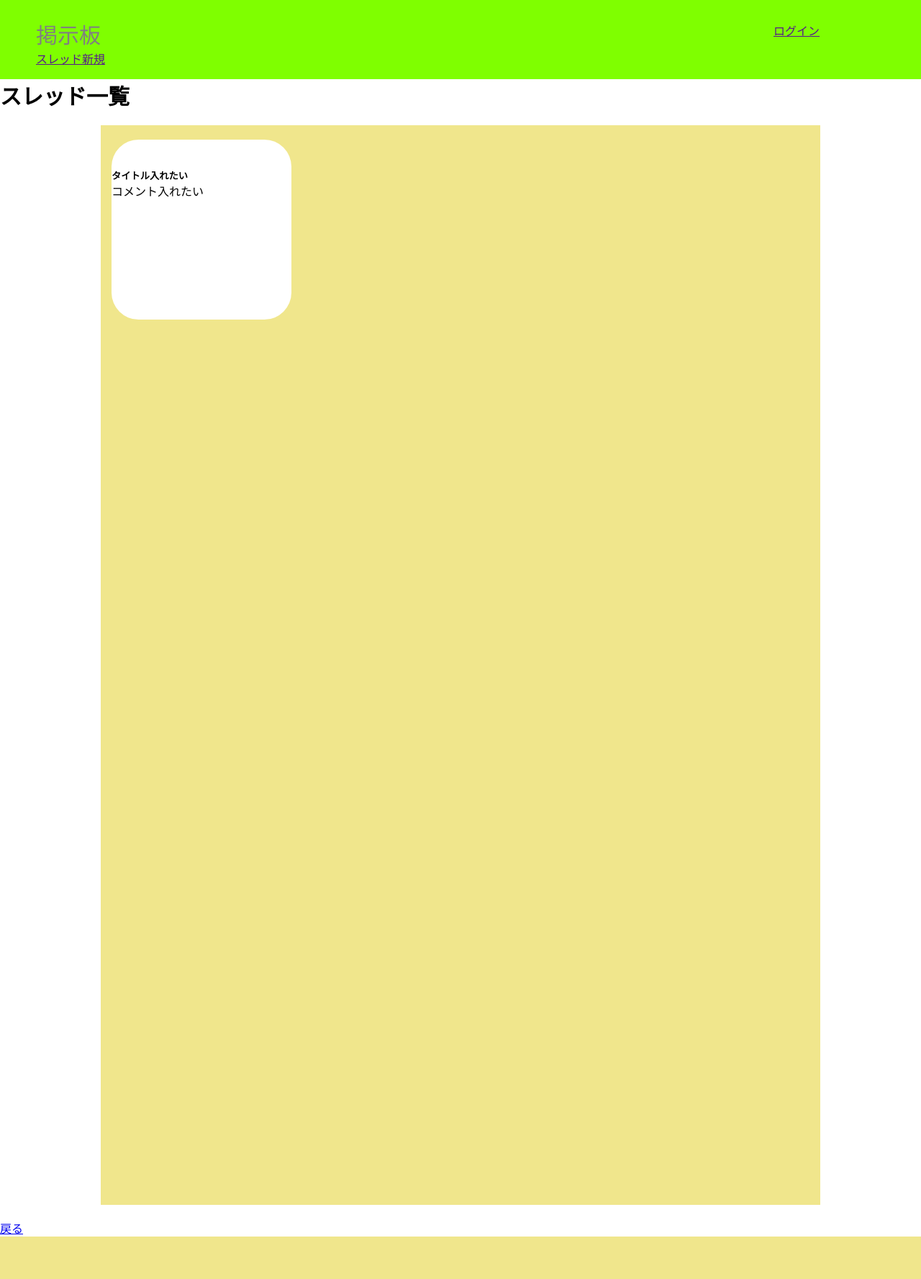
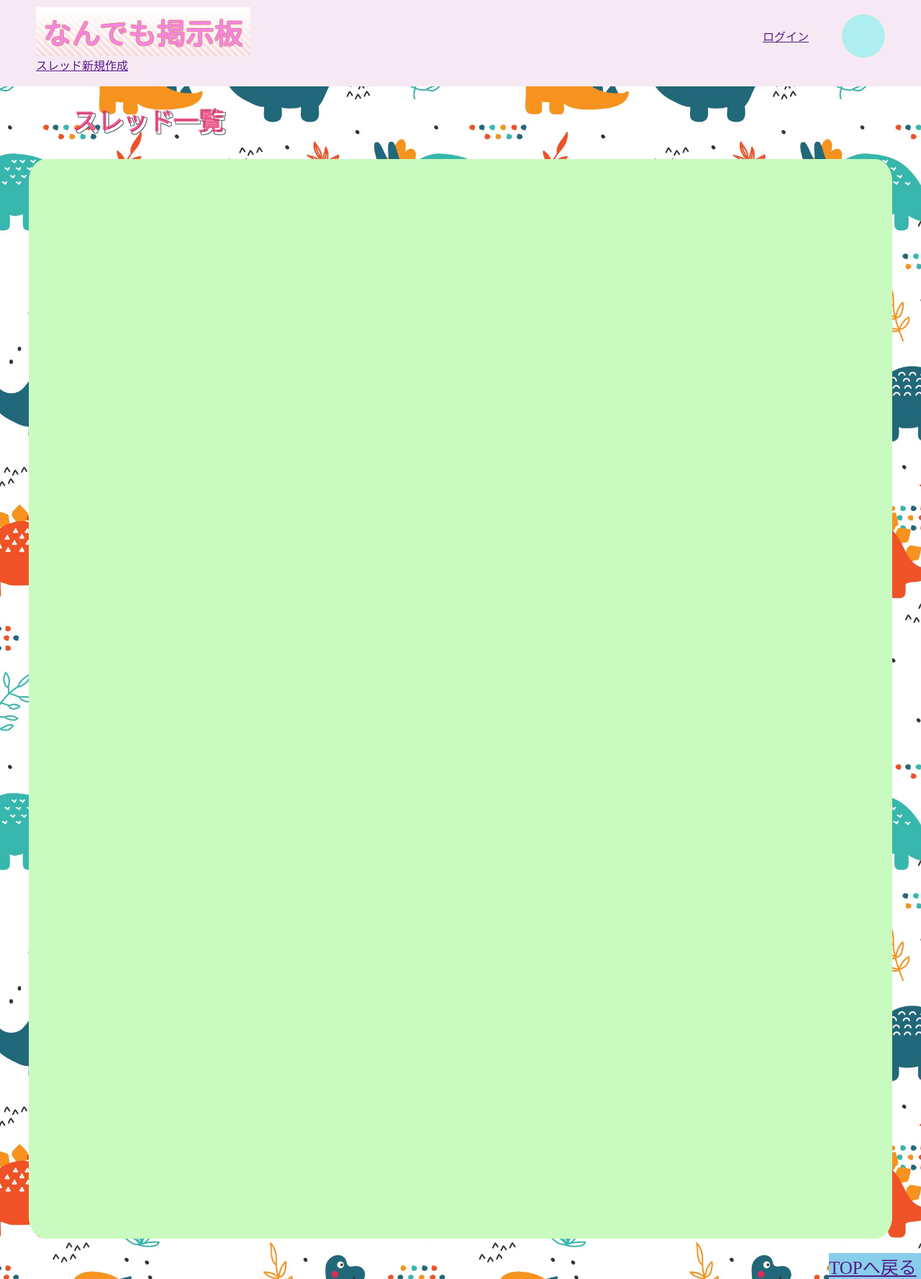
Before and after one commit to dararan/site1, a PHP site: page / in a window 1280 px wide. Shown: the whole page at 72% size. Before the commit the page ends 1718 px from the top, so only its background shows below. Run offline with PHP 8.4, Linux system fonts and the light colour scheme; data that the repository does not hold is empty.

Commit message:
listとりあえず機能しそう

```diff
--- a/Model/Model.php
+++ b/Model/Model.php
@@ -45,7 +45,8 @@ class Model
         // prepare
         // dbhのメソッド
         // PDOインスタンスのメソッド
-        $stmt = $this->db_manager->dbh->prepare('SELECT * FROM ' . $this->table . ' ORDER BY created DESC');
+        // セレクトから（FROM)　ORDER BYは、並び順を変えること。今回はid
+        $stmt = $this->db_manager->dbh->prepare('SELECT * FROM ' . $this->table . ' ORDER BY id DESC');
 
         // $dbh === PDOクラスのインスタンス
         // $dbh->prepare('SELECT * FROM ' . $this->table);
--- a/assets/css/style.css
+++ b/assets/css/style.css
@@ -5,19 +5,16 @@
 }
 
 body{
-  margin-top: 0;
-  margin-left: 0;
-  margin-right: 0;
+  background-image: url(assets/img/34.jpg);
+  background-size: cover;
+  /* background-color: yellow; */
 }
 
 
-
-
-
 header{
-  background-color: chartreuse;
+  background-color: rgb(247, 233, 243);
   display: flex;
-  height: 110px;
+  height: 120px;
   justify-content: space-between;
   margin-left: auto;
   margin-right: auto;
@@ -25,22 +22,22 @@ header{
 
 header_left{
   margin-left: 50px;
-  margin-top: 25px;
+  margin-top: 10px;
 
 }
 
-header_raight{
-  margin-right: 5px;
-  width: 250px;
-}
 
-header_raight ul {
+.login {
   list-style-type: none;
   display: flex;
   margin-left: 50px;
   margin-right: 50px;
-  margin-top: 30px;
+  margin-top: 0px;
   justify-content: space-between;
+  height: 100px;
+  width: 170px;
+  /* background-color: burlywood; */
+  align-items: center;
 }
 
 
@@ -52,14 +49,43 @@ header_raight ul {
 
 }
 
+
 .top{
-  color: grey;
-  font-size: 30px;
-
-}
+  color: rgb(248, 132, 238); /* 文字色 */
+  padding: 5px 10px; /* 上下・左右の余白 */
+  position: relative;
+  text-shadow: -1px -1px 1px #e18692, 1px -1px 1px #e18692, -1px 1px 1px #e18692, 1px 1px 1px #e18692; /* 文字の縁取り */
+  z-index: 0;
+  font-size: 40px;
+ }
+ .top:before{
+  background: repeating-linear-gradient(45deg, #f5d5da, #f5d5da 4px, #fcf0f1 0, #fcf0f1 7px); /* 斜めボーダー */
+  content: '';
+  position: absolute;
+  top: 0;
+  bottom: 0;
+  left: 0;
+  right: 0;
+  z-index: -2;
+ }
+ .top:after{
+  background: linear-gradient(180deg, rgba(255,255,255,1), rgba(255,255,255,.1)); /* 白いグラデーション */
+  content: '';
+  position: absolute;
+  top: 0;
+  bottom: 0;
+  left: 0;
+  right: 0;
+  z-index: -1;
+ }
 
 h4{
-  font-size: 30px;
+  font-size: 35px;
+  margin-left: 100px;
+  margin-top: 20px;
+  margin-bottom: 30px;
+  color: rgba(233, 30, 99, 0.7);
+    text-shadow: 3px 3px #fff, 4px 4px 0 #5d6f77, 4px 2px 0 #5d6f77, 2px 4px 0 #5d6f77, 2px 2px 0 #5d6f77;
 }
 
 .thread ul{
@@ -67,30 +93,42 @@ h4{
 }
 
 .threads_box{
-  background-color: khaki;
+  background-color: rgb(201, 250, 191);
   display: flex;
   flex-direction: column;
   height: 1500px;
-  width: 1000px;
+  width: 1200px;
   margin-right: auto;
   margin-left: auto;
   margin-top: 20px;
   margin-bottom: 20px;
-
+  border-radius: 2%;
 }
 
 .thread{
-  height: 250px;
-  width:250px;
+  height: 300px;
+  width:255px;
   background-color: white;
   display: flex;
   align-content: space-around;
   flex-direction: column;
-  margin-top: 20px;
-  margin-left: 15px;
-  border-radius: 15%;
+  margin-top: 40px;
+  margin-left: 50px;
+  border-radius: 5%;
 }
 
 .user{
   margin-top: 40px;
+  margin-left: 10px;
+  font-family: Arial, Helvetica, sans-serif;
 }
+
+.btn{
+  font-size: 25px;
+  background-color:skyblue;
+  margin-left: 90%;
+}
+
+.title{
+  font-size: 20px;
+}
--- a/index.php
+++ b/index.php
@@ -1,3 +1,17 @@
+<?php
+// ファイル読み込みたい
+require_once("function.php");
+require_once("Model/Threads.php");
+// 一覧をゲットしたい
+// ゲットしたら表示される？表示したい。
+// インスタンス化するためのやつ。threadって箱にThreadsを入れる
+$thread = new Threads();
+// アロー演算子これは、「の」と一緒の意味。（）のみの時は関数。
+$threads = $thread->getAll();
+?>
+
+
+
 <!DOCTYPE html>
 <html lang="en">
 <head>
@@ -10,15 +24,13 @@
 <body>
   <header>
     <header_left>
-
-<div class="top">掲示板</div>
-<a href="">スレッド新規</a>
-
+        <div class="top">なんでも掲示板</div>
+        <a href="">スレッド新規作成</a>
     </header_left>
     <header_raight>
-<ul>
+      <ul class="login">
           <li><a href="">ログイン</a></li>
-<li><a  href=""  class="icon"></a></li>
+          <li><a  href=""  class="icon"><div class="icon"></a></li>
       </ul>
     </header_raight>
   </header>
@@ -27,19 +39,19 @@
     <h4>スレッド一覧</h4>
 
       <div class="threads_box">
-  <a fref=""  class="thread">
+        <?php foreach ($threads as $thread) : ?>
+          <div class="thread">
               <div class="user">
-        <h5  class="title">タイトル入れたい</h5>
-        <p class="comment">コメント入れたい</p>
+                <a href  class="title"><?=h($thread["title"]);?></a><br><br>
+                <p class="comment"><?= h($thread["comments"]);?></p>
               </div>
-  </a>
+          </div>
+        <?php endforeach;?>
+     </div>
 
-
+    <div class="btn">
+      <a href=""  class="button">TOPへ戻る</a>
     </div>
-<a href="button">戻る</a>
-
-
-
   </main>
 
 </body>
```
Also changed, not shown: assets/img/34.jpg (added). Lines whose indentation alone changed are shown as unchanged.
